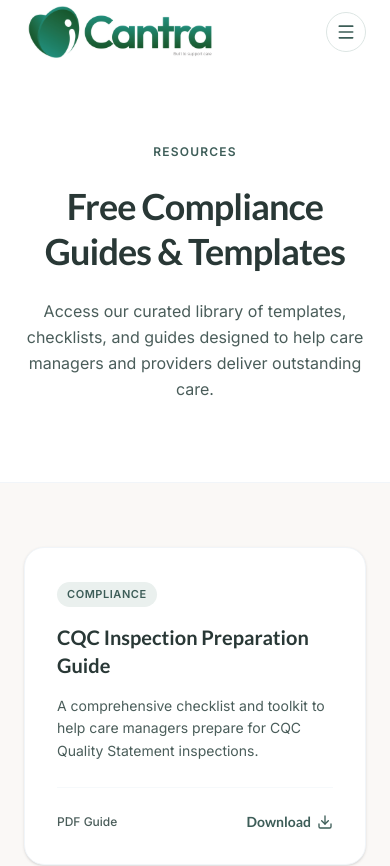
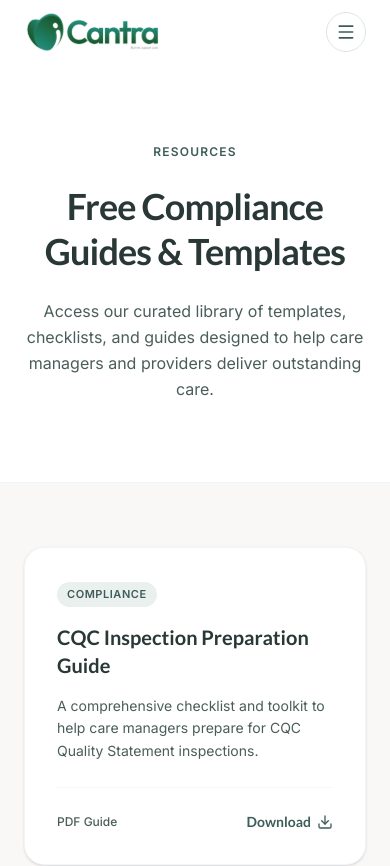
Before and after one commit to sobin-dots/website-new, a Next.js app: page /resources in a window 390 px wide. Shown: the top 866 px of the page. Built offline with nearby package versions, Linux system fonts and the light colour scheme; a web font is replaced by a local one.

Commit message:
feat: implement responsive Header component and resources landing page

```diff
--- a/src/app/resources/page.tsx
+++ b/src/app/resources/page.tsx
@@ -1,9 +1,7 @@
 'use client'
 
-import * as React from "react"
 import Link from "next/link"
 import { ArrowUpRight, BookOpen, Download, FileText, LayoutList } from "lucide-react"
-import { Button } from "@/components/ui/button"
 
 const resources = [
   {
--- a/src/components/layout/Header.tsx
+++ b/src/components/layout/Header.tsx
@@ -103,9 +103,9 @@ export function Header() {
           <Image
             src={isHome ? "/images/home-page/logo-secondary.svg" : "/images/home-page/logo-primary.svg"}
             alt="Cantra Logo"
-            width={160}
-            height={56}
-            className="h-14 w-auto object-contain transition-all duration-300 group-hover:scale-[1.02]"
+            width={200}
+            height={58}
+            className="h-10 md:h-14 w-auto object-contain transition-opacity duration-200 group-hover:opacity-90"
             priority
           />
         </Link>
```
